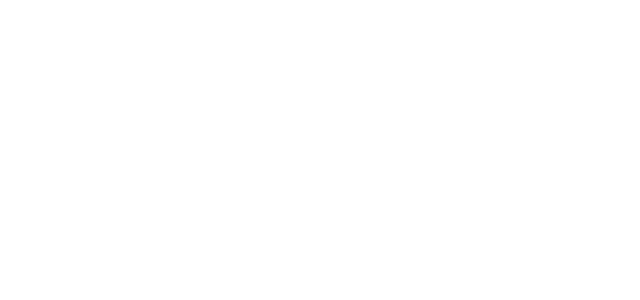
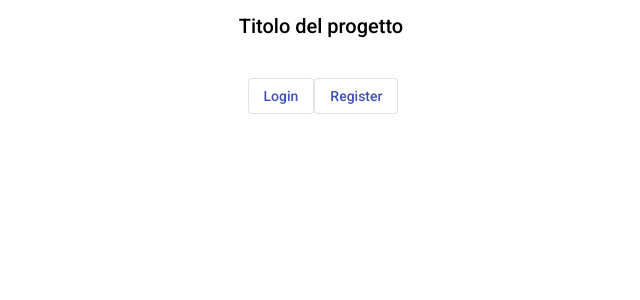
Before and after one commit to federicoder/totp-project-poliba, an Angular app in the folder Client/: page / in a window 1280 px wide. Shown: the top 300 px of the page, without its empty margins (319-959 px from the left). Built offline with nearby package versions, Linux system fonts and the light colour scheme.

Commit message:
added home component

```diff
--- a/Client/src/app/app-routing.module.ts
+++ b/Client/src/app/app-routing.module.ts
@@ -5,12 +5,14 @@
 import { SignUpComponent } from './sign-up/sign-up.component';
 import { VerifyCodeComponent } from './verify-code/verify-code.component';
 import { AppComponent } from './app.component';
+import { HomeComponent } from './home/home.component';
 
 const routes: Routes = [
   { path: 'login', component: LoginPageComponent },
   { path: 'signup', component: SignUpComponent },
   { path: 'home', component: LandingPageComponent },
-  { path: '2fa', component: VerifyCodeComponent }
+  { path: '2fa', component: VerifyCodeComponent },
+  { path: '', component: HomeComponent }
 
 ];
 
--- a/Client/src/app/app.module.ts
+++ b/Client/src/app/app.module.ts
@@ -18,9 +18,10 @@
 import { OtpconfigComponent } from './otpconfig/otpconfig.component';
 import { MatSelectModule } from '@angular/material/select';
 import { MatFormFieldModule } from '@angular/material/form-field';
+import { HomeComponent } from './home/home.component';
 
 @NgModule({
-  declarations: [AppComponent, LoginPageComponent, SignUpComponent, LandingPageComponent, VerifyCodeComponent, OtpconfigComponent],
+  declarations: [AppComponent, LoginPageComponent, SignUpComponent, LandingPageComponent, VerifyCodeComponent, OtpconfigComponent, HomeComponent],
   imports: [
     BrowserModule,
     AppRoutingModule,
--- /dev/null
+++ b/Client/src/app/home/home.component.css
@@ -0,0 +1,23 @@
+.navigator{
+  align-content: center;
+  display: flex;
+  flex-direction: row;
+  justify-content: center;
+  align-items: stretch;
+  width: 100%;
+}
+.title{
+  align-content: center;
+  display: flex;
+  flex-direction: row;
+  justify-content: center;
+  align-items: stretch;
+  width: 100%;
+  margin-top: 10px;
+  margin-bottom: 20px;
+
+}
+.login-button{
+  margin-left: 0.25rem;
+
+}
--- /dev/null
+++ b/Client/src/app/home/home.component.html
@@ -0,0 +1,7 @@
+<div class="title">
+  <h2>Titolo del progetto</h2>
+</div>
+<div class="navigator">
+  <button mat-stroked-button color="primary" class="login-button" [routerLink]="'/login'">Login</button>
+  <button mat-stroked-button color="primary" [routerLink]="'/signup'">Register</button>
+</div>
--- /dev/null
+++ b/Client/src/app/home/home.component.ts
@@ -0,0 +1,15 @@
+import { Component, OnInit } from '@angular/core';
+
+@Component({
+  selector: 'app-home',
+  templateUrl: './home.component.html',
+  styleUrls: ['./home.component.css']
+})
+export class HomeComponent implements OnInit {
+
+  constructor() { }
+
+  ngOnInit(): void {
+  }
+
+}
```
